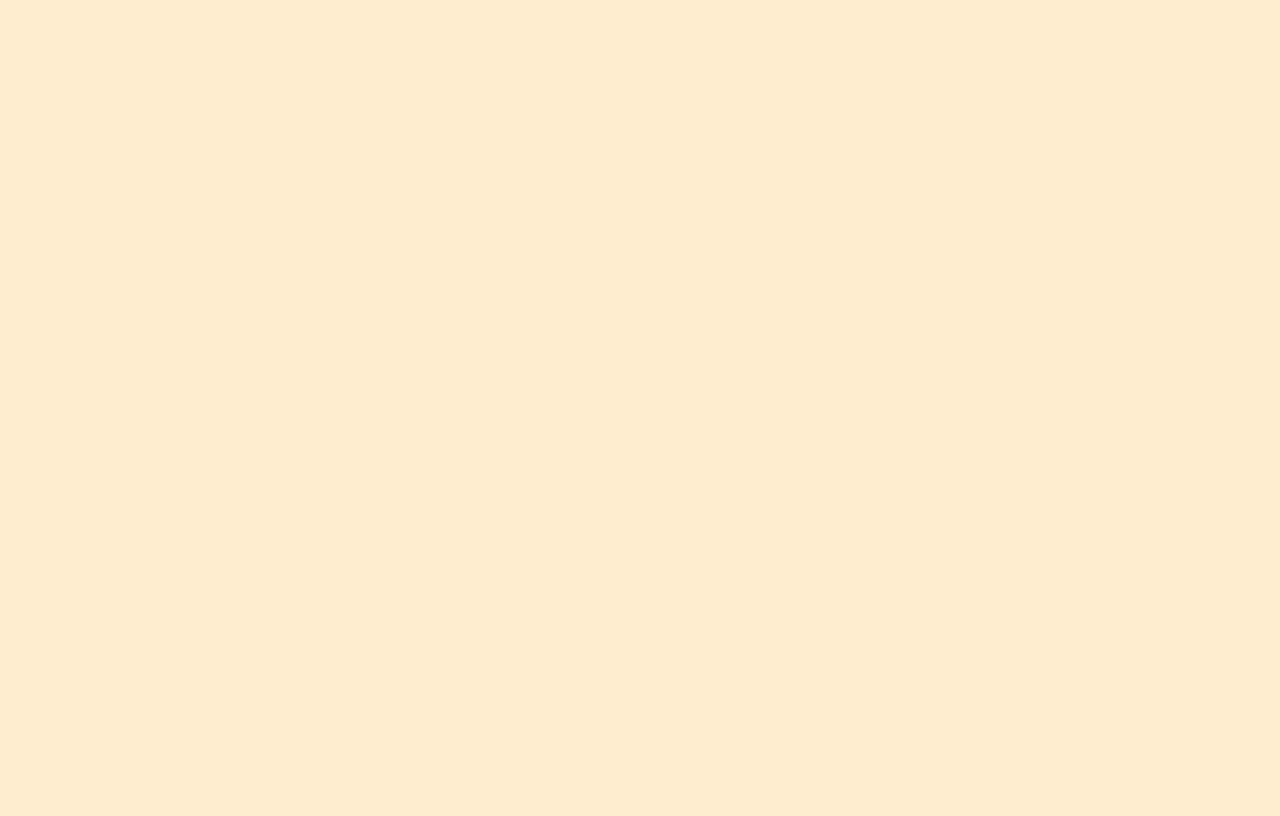
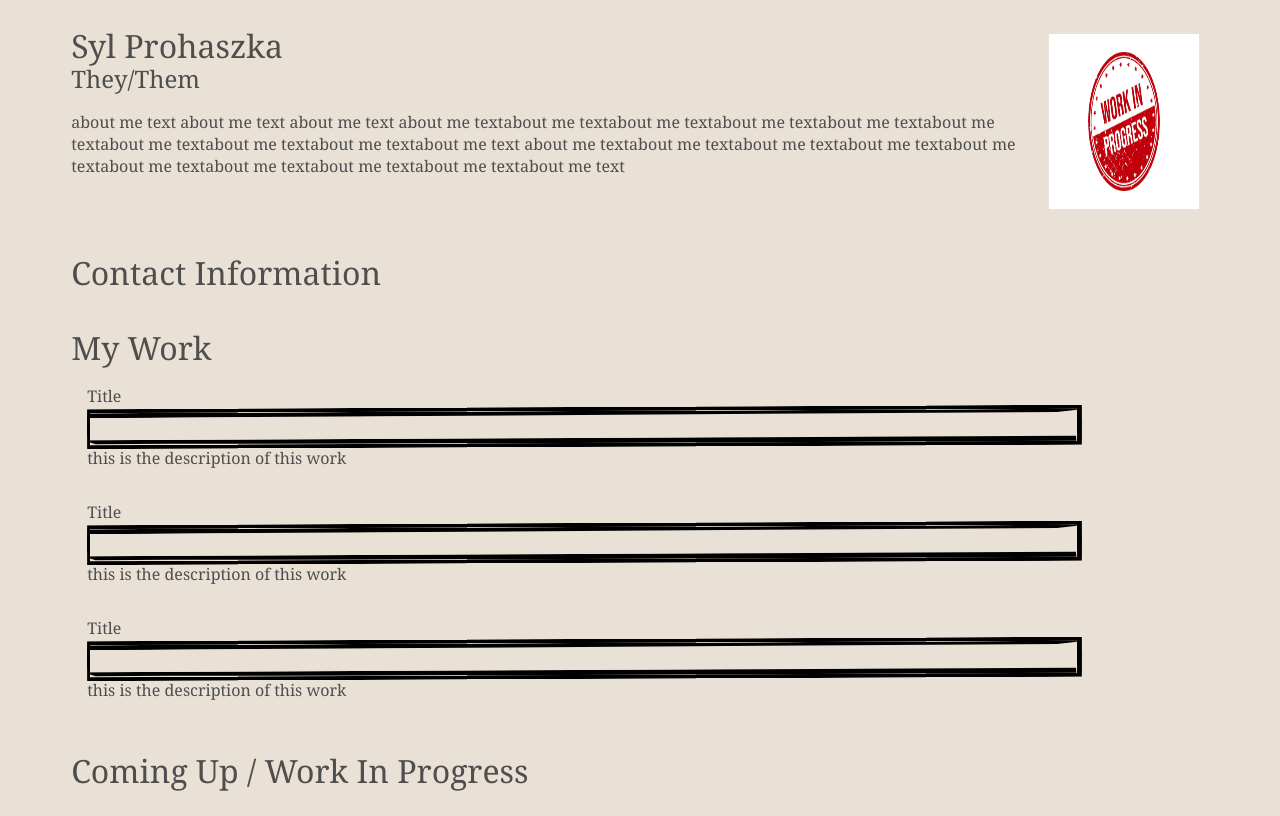
Before and after one commit to marc-issism/sylsite, a plain HTML site: page index.html in a window 1280 px wide. Drawn offline with Linux system fonts and the light colour scheme.

Commit message:
Create layout

```diff
--- a/index.html
+++ b/index.html
@@ -13,16 +13,49 @@
 </head>
 <body>
 
-    <div id="about">
+    <div id="about" class="section">
+        <img id="syl-image" src="./inprogress.jpg" height="175px" width="150px">
+        <div class="header">Syl Prohaszka</div>
+        <div class="subheader">They/Them</div>
+        <p>
+            about me text
+            about me text
+            about me text
+            about me textabout me textabout me textabout me textabout me textabout me textabout me textabout me textabout me textabout me text
+            about me textabout me textabout me textabout me textabout me textabout me textabout me textabout me textabout me textabout me text
+        </p>
+    </div>
+
+    <div id="contact" class="section">
+        <div class="header">Contact Information</div>
+    </div>
+
+    <div id="portfolio" class="section">
+
+        <div class="header">My Work</div>
+
+        <div class="item">
+            <div class="item-name">Title</div>
+            <div class="item-media hand-drawn-box"></div>
+            <div class="item-description">this is the description of this work</div>
+        </div>
+
+        <div class="item">
+            <div class="item-name">Title</div>
+            <div class="item-media hand-drawn-box"></div>
+            <div class="item-description">this is the description of this work</div>
+        </div>
+
+        <div class="item">
+            <div class="item-name">Title</div>
+            <div class="item-media hand-drawn-box"></div>
+            <div class="item-description">this is the description of this work</div>
+        </div>
 
     </div>
 
-    <div id="portfolio">
-
-    </div>
-
-    <div id="next">
-
+    <div id="next" class="section">
+        <div class="header">Coming Up / Work In Progress</div>
     </div>
 
 
--- a/style.css
+++ b/style.css
@@ -1,10 +1,116 @@
 :root {
     --font: Arial;
+    --font-size-header: 2rem;
+    --font-size-subheader: 1.5rem;
+    --font-size-content: 1rem;
+    font-family: Cambria, Cochin, Georgia, Times, 'Times New Roman', serif;
 }
 
 
 body {
-    display:block;
-    background-color: blanchedalmond;
+    display: flex;
+    flex-direction: column;
+    background-color: rgb(233, 225, 213);
+    color: rgb(78, 78, 78);
+    align-items: center;
+}
+
+.section {
+    margin: 1rem;
+    width: 90%;
+}
+
+.header {
+    font-size: var(--font-size-header);
+}
+
+.subheader {
+    font-size: var(--font-size-subheader);
+}
+
+#about {
+    display: block;
+    height: fit-content;
+}
+
+#syl-image {
+    float: right;
+    padding: 10px 10px;
+}
+
+#about .subheader {
+    margin-top: -5px;
+}
+
+#portfolio {
+    display: flex;
+    flex-direction: column;
 
 }
+
+.item {
+    padding: 1rem;
+}
+
+/* hand-drawn-box: https://codepen.io/theadhocracy/pen/PoPddLB */
+.hand-drawn-box {
+    position: relative;
+    box-sizing: border-box;
+    border-top: none;
+    border-bottom: none;
+    width: max-content;
+    border: 4px solid black;
+    padding: 1rem 1rem;
+    height: 100%;
+    width: 90%;
+    border-width: 4px 5px 4px 3px;
+    border-top-left-radius: 0.25% 275px ;
+    border-top-right-radius: 300px 0.1%;
+    border-bottom-right-radius: 0.3% 355px;
+    border-bottom-left-radius: 360px 2%;
+    transform: rotate(-0.25deg);
+  /*  original    */
+  /*   border-radius: 255px 15px 225px 15px/15px 225px 15px 255px; */
+  /*   small height, any width   */
+  /*   border-radius: 25px 360px 30px 300px/275px 25px 255px 25px; */
+  }
+
+.hand-drawn-box *{
+    transform: rotate(0.25deg);
+  }
+
+.box {
+    position: relative;
+    box-sizing: border-box;
+    border-top: none;
+    border-bottom: none;
+    margin-top: 2rem;
+  }
+
+.hand-drawn-box:before {
+    content: "";
+    display: block;
+    position: absolute;
+    left: 0;
+    top: 0;
+    width: 100%;
+    height: 5px;
+    background-color: black;
+    padding: 0 2rem;
+    clip-path: polygon(50% 0%, 100% 0%, 100% 20%, 98% 60%, 0 100%, 0 0);
+    box-sizing: border-box;
+  }
+
+  .hand-drawn-box:after {
+    content: "";
+    display: block;
+    width: 100%;
+    height: 5px;
+    position: absolute;
+    bottom: 0;
+    left: 0;
+    background-color: black;
+    padding: 0 2rem;
+    clip-path: polygon(50% 0%, 99.87% -25.11%, 99.94% 125.11%, 8% 80%, 0.56% 80.23%, -7px 0px);
+    box-sizing: border-box;
+  }
```
Also changed, not shown: inprogress.jpg (added).
